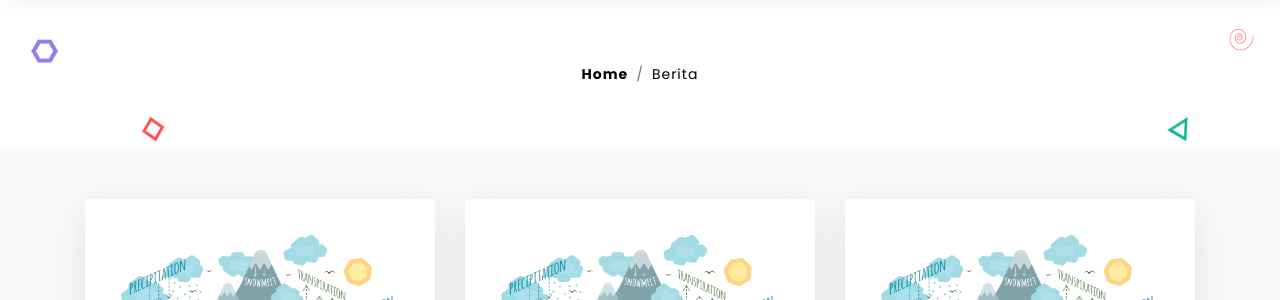
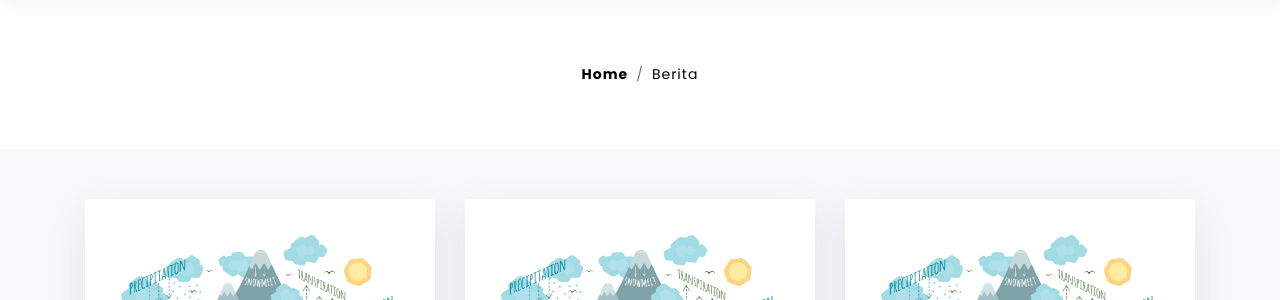
Before and after one commit to csynoers/kemah-pancasila, a PHP site: page /berita in a window 1280 px wide. Shown: the part 83-383 px from the top of the page. Run offline with PHP 8.4, Linux system fonts and the light colour scheme; the visitor is signed in with stand-in values (Sample User, id 1); data comes from the database, SQL or seed files in the repository.

Commit message:
FE: disable class banner_w3lspvt-2 pada halaman berita&detail berita

```diff
--- a/joinc/contents/news.php
+++ b/joinc/contents/news.php
@@ -1,5 +1,5 @@
 <!-- banner -->
-    <div class="banner_w3lspvt-2">
+    <div class="banner_w3lspvt-2XXX">
         <ol class="breadcrumb">
             <li class="breadcrumb-item"><a href="home" class="font-weight-bold">Home</a></li>
             <li class="breadcrumb-item" aria-current="page">Berita</li>
--- a/joinc/contents/news_detail.php
+++ b/joinc/contents/news_detail.php
@@ -9,7 +9,7 @@
     $blog_kategori = $database->select($fields="*", $table="blog_kategori", $where_clause="WHERE id_blog_kategori='$blog[id_blog_kategori]'", $fetch="");
  ?>
 <!-- banner -->
-    <div class="banner_w3lspvt-2">
+    <div class="banner_w3lspvt-2XXX">
         <ol class="breadcrumb">
             <li class="breadcrumb-item"><a href="home" class="font-weight-bold">Home</a></li>
             <li class="breadcrumb-item"><a href="berita" class="font-weight-bold">Berita</a></li>
```
